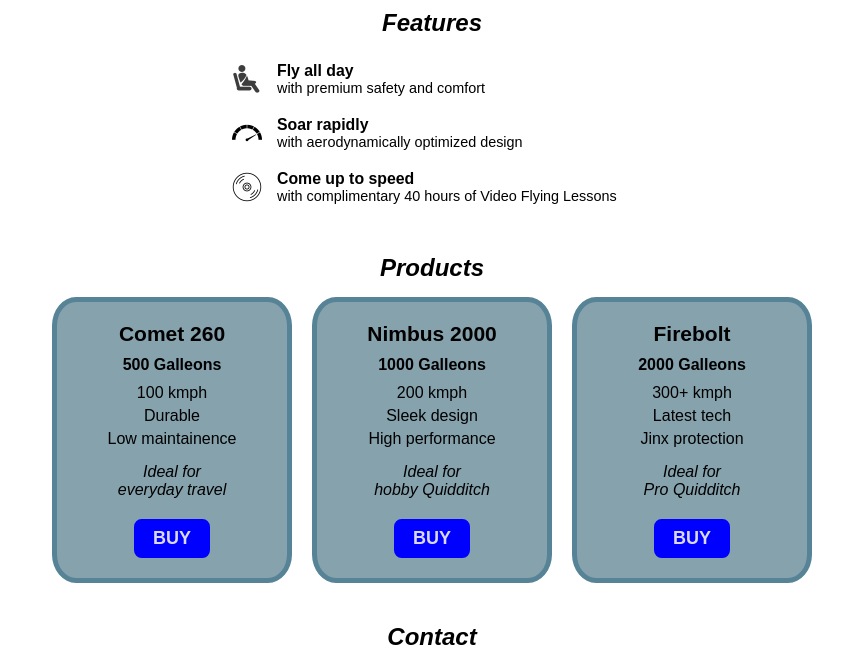
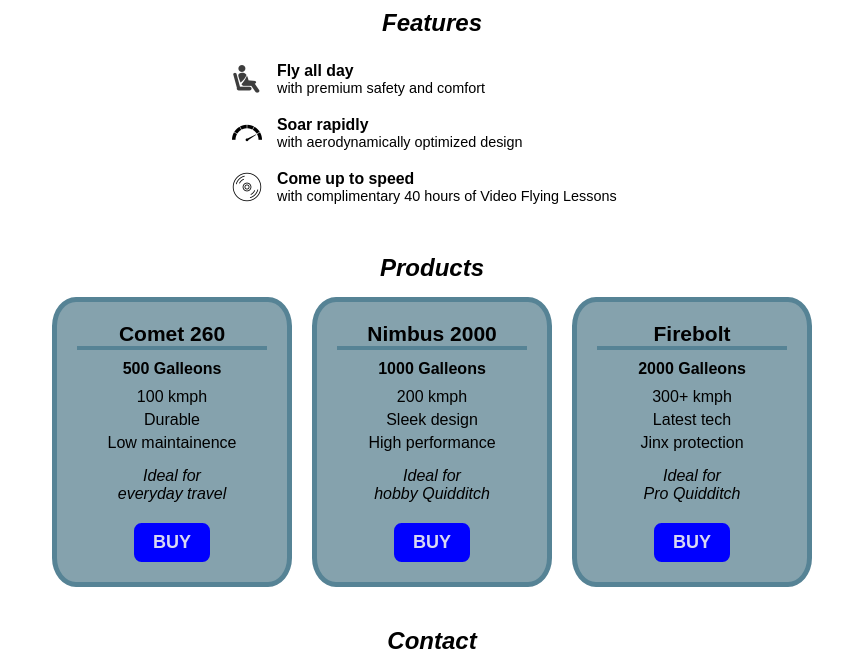
Before and after one commit to WizardOfSaaS/webdes-landing-page, a plain HTML site: page index.html in a window 1280 px wide. Shown: the part 73-736 px from the top of the page, without its empty margins (208-1071 px from the left). Drawn offline with Linux system fonts and the light colour scheme.

Commit message:
Change product heading style

```diff
--- a/styles.css
+++ b/styles.css
@@ -138,6 +138,7 @@ nav {
 	font-size: 21px;
 	text-align: center;
 	margin-bottom: 10px;
+	border-bottom: 4px solid hsl(197, 27%, 46%);
 }
 
 .product-card .price {
```
